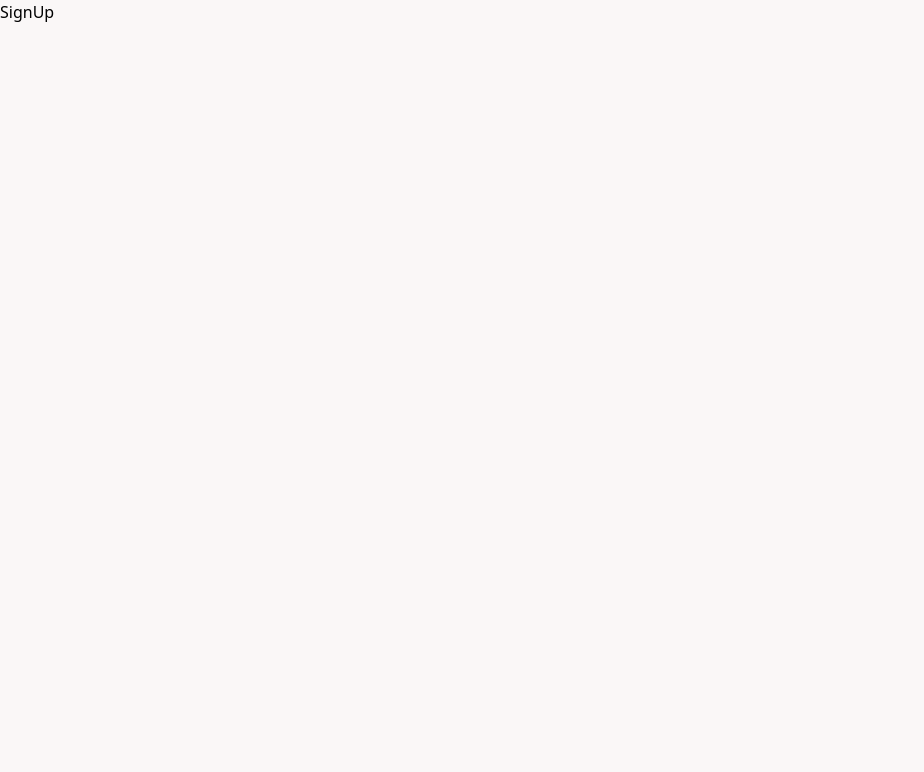
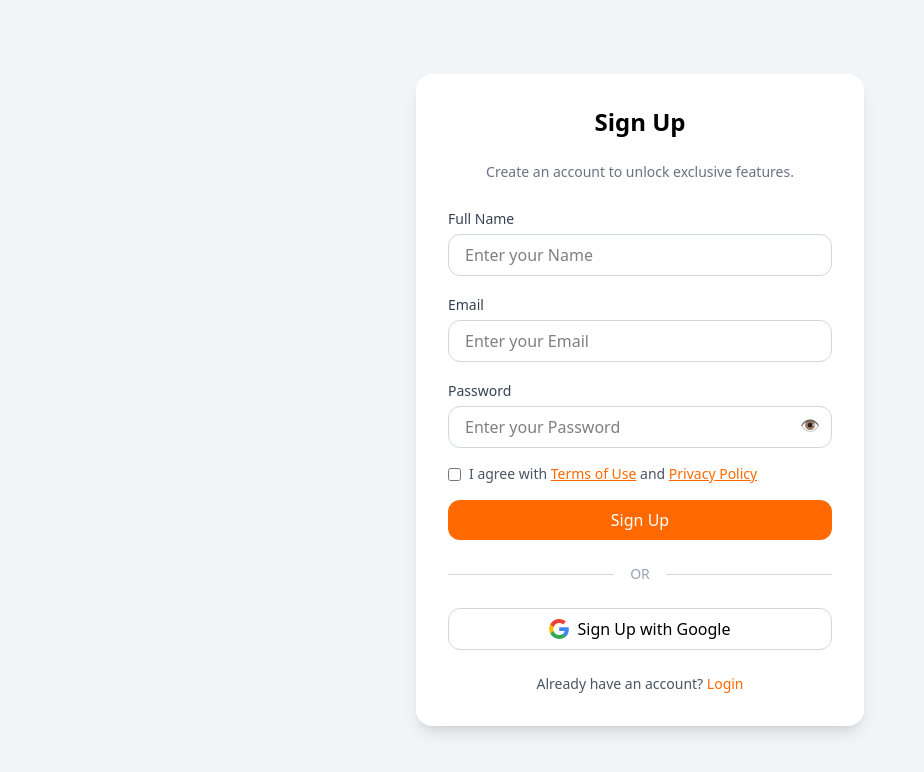
Before and after one commit to DiyorMr/onlinecourse, a React (Vite) app: page /signup in a window 1280 px wide. Shown: the top 772 px of the page, without its empty margins (0-924 px from the left). Built offline with nearby package versions, Linux system fonts and the light colour scheme.

Commit message:
login and signup page add

```diff
--- a/src/App.jsx
+++ b/src/App.jsx
@@ -26,5 +26,4 @@ function App() {
     </BrowserRouter>
   );
 }
-
 export default App;
--- a/src/components/Navbar.jsx
+++ b/src/components/Navbar.jsx
@@ -15,23 +15,27 @@ export default function Navbar() {
 
     return (
         <nav className="bg-white shadow-md fixed top-0 left-0 w-full z-50 px-6 md:px-20 py-4">
-            <div className="flex justify-between items-center">
+            <div className="relative flex items-center justify-center">
+                {/* Logo - Left Side */}
+                <div className="absolute left-0">
                     <Link to="/">
                         <img src="/img/Logo.svg" alt="Logo" className="h-8 w-auto" />
                     </Link>
+                </div>
 
-                {/* Desktop */}
-                <div className="hidden md:flex items-center gap-8">
-                    <ul className="flex gap-6 text-gray-700 font-medium">
+                {/* Nav items - Center */}
+                <ul className="hidden md:flex gap-8 text-gray-700 font-medium">
                     {navItems.map((item) => (
                         <li key={item.href}>
-                                <Link to={item.href} className="hover:text-orange-500">
+                            <Link to={item.href} className="hover:text-orange-500 transition">
                                 {item.label}
                             </Link>
                         </li>
                     ))}
                 </ul>
-                    <div className="flex gap-4">
+
+                {/* Buttons - Right Side */}
+                <div className="absolute right-0 hidden md:flex items-center gap-4">
                     <Link to="/signup" className="text-gray-700 hover:underline">
                         Sign Up
                     </Link>
@@ -42,10 +46,9 @@ export default function Navbar() {
                         Login
                     </Link>
                 </div>
-                </div>
 
-                {/* Mobile */}
-                <button onClick={() => setIsOpen(!isOpen)} className="md:hidden">
+                {/* Mobile menu icon */}
+                <button onClick={() => setIsOpen(!isOpen)} className="md:hidden absolute right-0">
                     {isOpen ? <X size={24} /> : <Menu size={24} />}
                 </button>
             </div>
--- a/src/pages/SignUp.jsx
+++ b/src/pages/SignUp.jsx
@@ -1,9 +1,98 @@
-import React from 'react'
+import React, { useState } from "react";
 
-const SignUp = () => {
+export default function SignUp() {
+  const [showPassword, setShowPassword] = useState(false);
+
   return (
-    <div>SignUp</div>
-  )
+    <div className="min-h-screen flex items-center justify-center bg-gray-100 px-4">
+      <div className="max-w-md w-full bg-white rounded-2xl shadow-lg p-8 space-y-6">
+        <h2 className="text-2xl font-bold text-center">Sign Up</h2>
+        <p className="text-sm text-gray-500 text-center">
+          Create an account to unlock exclusive features.
+        </p>
+
+        <form className="space-y-4">
+          {/* Full Name */}
+          <div>
+            <label className="text-sm font-medium text-gray-700">Full Name</label>
+            <input
+              type="text"
+              placeholder="Enter your Name"
+              className="mt-1 w-full px-4 py-2 border border-gray-300 rounded-xl focus:outline-none focus:ring-2 focus:ring-orange-500"
+            />
+          </div>
+
+          {/* Email */}
+          <div>
+            <label className="text-sm font-medium text-gray-700">Email</label>
+            <input
+              type="email"
+              placeholder="Enter your Email"
+              className="mt-1 w-full px-4 py-2 border border-gray-300 rounded-xl focus:outline-none focus:ring-2 focus:ring-orange-500"
+            />
+          </div>
+
+          {/* Password */}
+          <div>
+            <label className="text-sm font-medium text-gray-700">Password</label>
+            <div className="relative">
+              <input
+                type={showPassword ? "text" : "password"}
+                placeholder="Enter your Password"
+                className="mt-1 w-full px-4 py-2 border border-gray-300 rounded-xl focus:outline-none focus:ring-2 focus:ring-orange-500 pr-10"
+              />
+              <span
+                className="absolute top-1/2 right-3 transform -translate-y-1/2 text-gray-500 cursor-pointer select-none"
+                onClick={() => setShowPassword(!showPassword)}
+              >
+                {showPassword ? "🙈" : "👁️"}
+              </span>
+            </div>
+          </div>
+
+          {/* Terms and Policy */}
+          <div className="flex items-start gap-2">
+            <input type="checkbox" className="mt-1" />
+            <p className="text-sm text-gray-600">
+              I agree with <a className="text-orange-500 underline">Terms of Use</a> and{" "}
+              <a className="text-orange-500 underline">Privacy Policy</a>
+            </p>
+          </div>
+
+          {/* Sign Up Button */}
+          <button
+            type="submit"
+            className="w-full bg-orange-500 text-white py-2 rounded-xl hover:bg-orange-600 transition cursor-pointer"
+          >
+            Sign Up
+          </button>
+        </form>
+
+        {/* Divider */}
+        <div className="flex items-center gap-4">
+          <div className="flex-1 h-px bg-gray-300" />
+          <span className="text-sm text-gray-400">OR</span>
+          <div className="flex-1 h-px bg-gray-300" />
+        </div>
+
+        {/* Google Signup */}
+        <button className="w-full flex items-center justify-center border border-gray-300 py-2 rounded-xl hover:bg-gray-50 transition cursor-pointer">
+          <img
+            src="img/google.svg"
+            alt="google"
+            className="w-5 h-5 mr-2"
+          />
+          Sign Up with Google
+        </button>
+
+        {/* Already have account */}
+        <p className="text-sm text-center text-gray-600">
+          Already have an account?{" "}
+          <a href="/login" className="text-orange-500 font-medium hover:underline">
+            Login
+          </a>
+        </p>
+      </div>
+    </div>
+  );
 }
-
-export default SignUp
```
Also changed, not shown: public/img/google.svg (added). Lines whose indentation alone changed are shown as unchanged.
